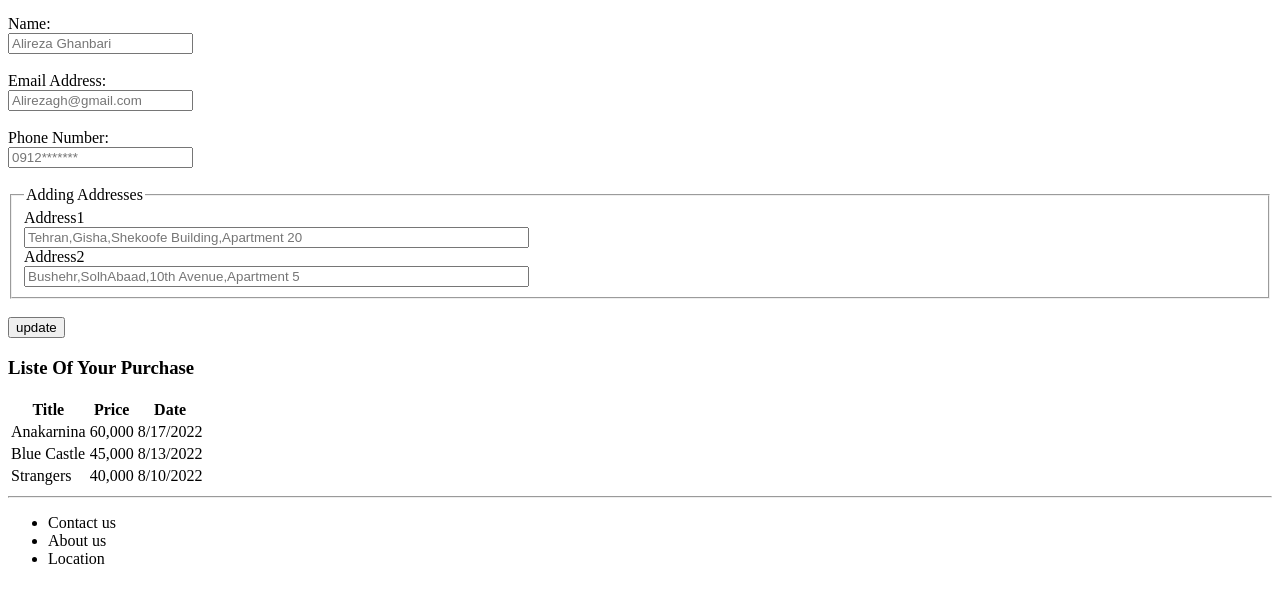
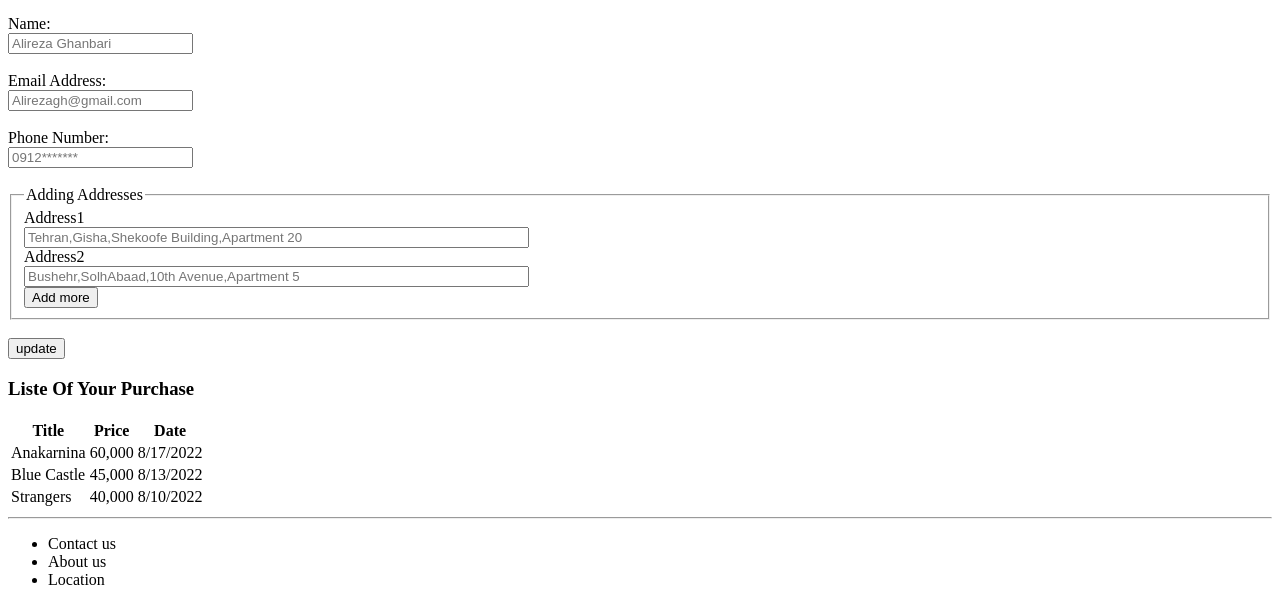
Before and after one commit to gilda-prv/projectTeamWork, a plain HTML site: page index4.html in a window 1280 px wide. Shown: the part 249-854 px from the top of the page. Before the commit the page ends 833 px from the top, so only its background shows below. Drawn offline with Linux system fonts and the light colour scheme.

Commit message:
Update index4.html
create button add more

```diff
--- a/index4.html
+++ b/index4.html
@@ -88,6 +88,10 @@
           placeholder="Bushehr,SolhAbaad,10th Avenue,Apartment 5"
           size="60"
         />
+
+        <br />
+
+        <button>Add more</button>
       </fieldset>
 
       <br />
```
